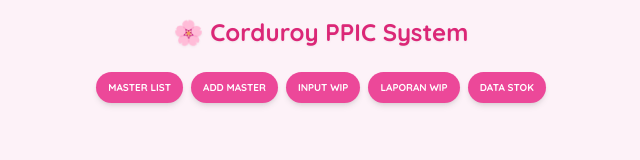
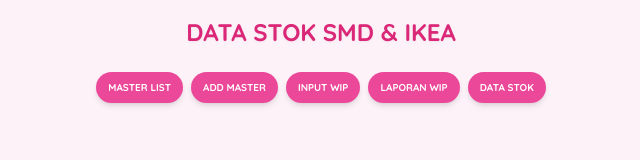
Before and after one commit to rosidin1311-droid/Apk-Manage-Data-Stock, a plain HTML site: page index.html in a window 1280 px wide. Shown: the whole page, without its empty margins (319-959 px from the left). Drawn offline with nearby package versions, Linux system fonts and the light colour scheme.

Commit message:
Update index.html

```diff
--- a/index.html
+++ b/index.html
@@ -17,7 +17,7 @@
     </style>
 </head>
 <body class="bg-pink-50 p-4 text-gray-700">
-    <h1 class="text-2xl font-bold text-center mb-6 text-pink-600 drop-shadow-sm">🌸 Corduroy PPIC System</h1>
+    <h1 class="text-2xl font-bold text-center mb-6 text-pink-600 drop-shadow-sm">DATA STOK  SMD & IKEA</h1>
 
     <div class="flex justify-center gap-2 mb-6 text-[10px] flex-wrap">
         <button onclick="pindah('master_list')" class="bg-pink-500 hover:bg-pink-600 text-white px-3 py-2 rounded-full shadow-md transition-all font-bold">MASTER LIST</button>
```
